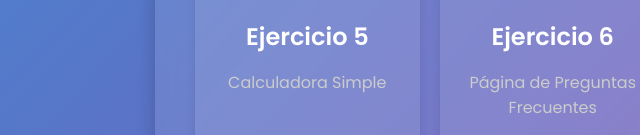
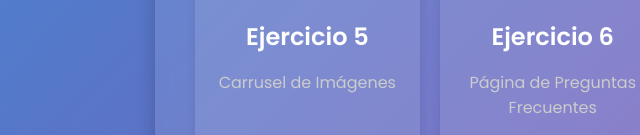
Before and after one commit to Gasthii/semestre1-ejercicios, a website: page index.html in a window 1280 px wide. Shown: the part 665-800 px from the top of the page, 210-850 px from the left. Drawn offline with Linux system fonts and the light colour scheme.

Commit message:
Update index.html

```diff
--- a/index.html
+++ b/index.html
@@ -49,7 +49,7 @@
         <div class="exercise-card">
           <a href="pages/ejercicio-5.html">
             <h2>Ejercicio 5</h2>
-            <p>Calculadora Simple</p>
+            <p>Carrusel de Imágenes</p>
           </a>
         </div>
         <div class="exercise-card">
```
